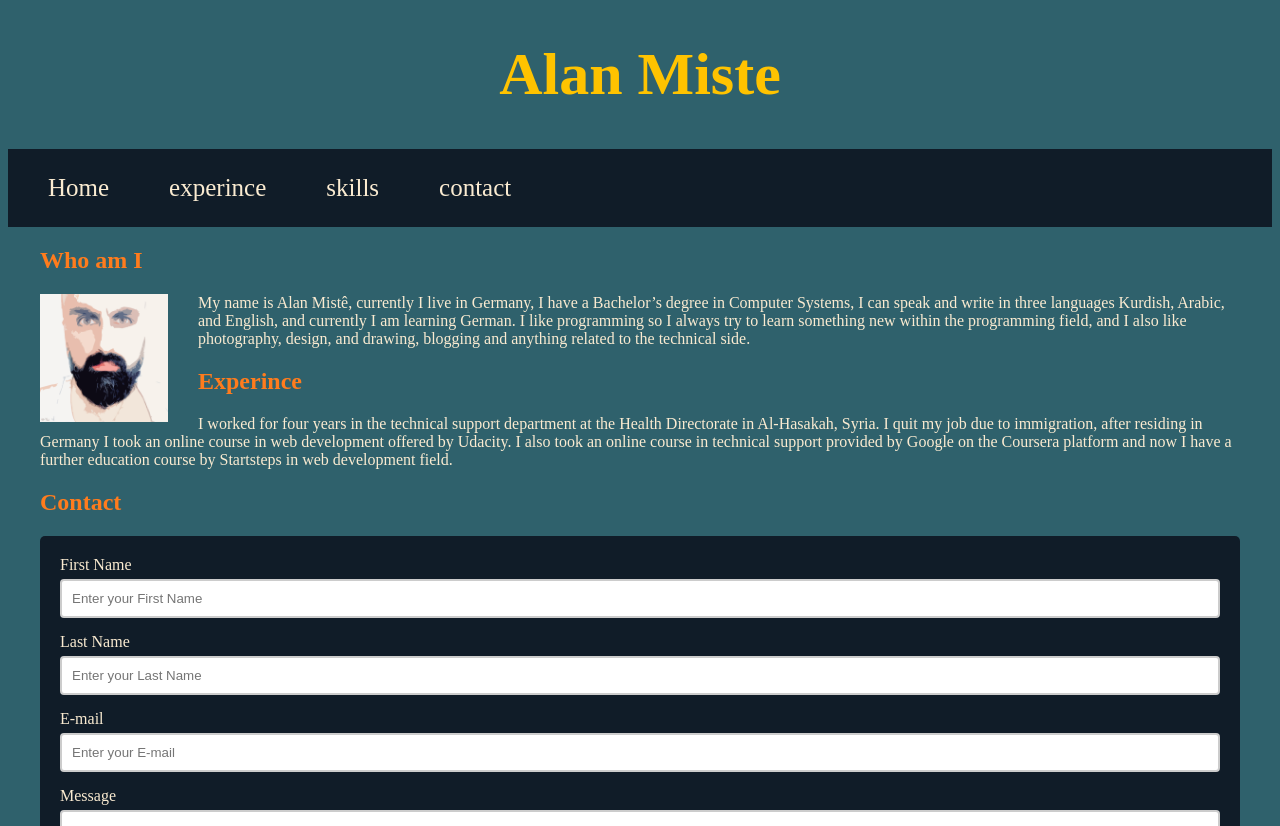
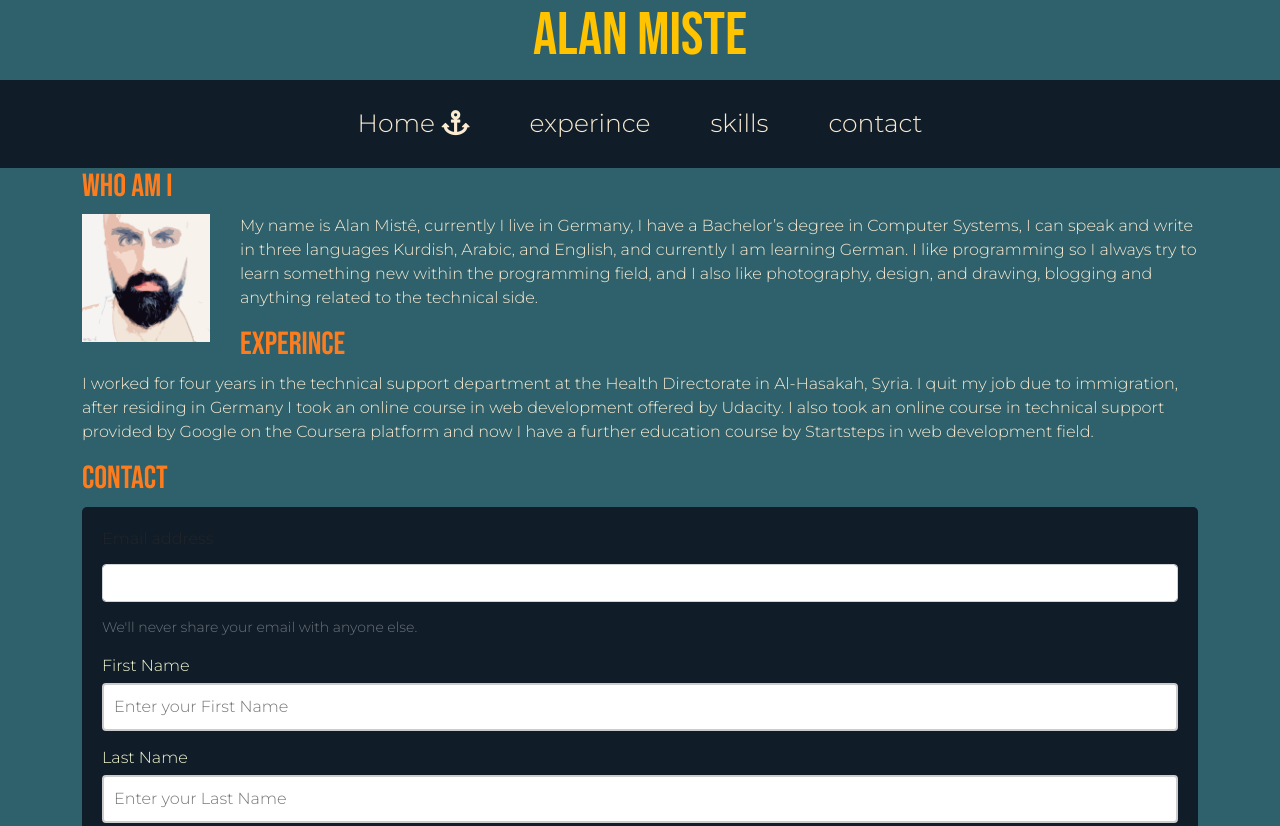
Before and after one commit to alanmiste/baranalan.github.io, a website: page index.html in a window 1280 px wide. Shown: the top 826 px of the page. Drawn offline with nearby package versions, Linux system fonts and the light colour scheme.

Commit message:
add new style

```diff
--- a/index.html
+++ b/index.html
@@ -1,18 +1,28 @@
 <!DOCTYPE html>
 <html lang="en">
+
 <head>
     <meta charset="UTF-8">
     <meta name="viewport" content="width=device-width, initial-scale=1.0">
     <title>Alan Miste</title>
+    <link rel="preconnect" href="https://fonts.gstatic.com">
+    <link href="https://fonts.googleapis.com/css2?family=Bebas+Neue&family=Montserrat:wght@300&display=swap"
+        rel="stylesheet">
+    <link href="https://cdnjs.cloudflare.com/ajax/libs/font-awesome/5.15.1/css/all.min.css" rel="stylesheet">
+    <link href="https://cdn.jsdelivr.net/npm/bootstrap@5.0.0-beta1/dist/css/bootstrap.min.css" rel="stylesheet"
+        integrity="sha384-giJF6kkoqNQ00vy+HMDP7azOuL0xtbfIcaT9wjKHr8RbDVddVHyTfAAsrekwKmP1" crossorigin="anonymous">
     <link rel="stylesheet" href="./style.css">
+
 </head>
+
 <body>
     <h1>Alan Miste</h1>
     <header>
         <nav>
             <ul>
                 <li>
-                    <a href="/index.html">Home</a>
+                    <a href="/index.html">Home <i class="fas fa-anchor"></i></a>
+                    <div class=test></div>
                 </li>
                 <li>
                     <a href="/index.html#experince">experince</a>
@@ -27,13 +37,16 @@
         </nav>
     </header>
     <section class="container" id="home">
+
         <h2 text-algin="center">Who am I</h2>
         <aside>
-            <img src="Alan Miste.jpg" alt="Alan Miste" style="width: 128px;height: 128px;"/>
+            <img src="Alan Miste.jpg" alt="Alan Miste" style="width: 128px;height: 128px;" />
         </aside>
         <p>
-            My name is Alan Mistê, currently I live in Germany, I have a Bachelor’s degree in Computer Systems, I can speak and write in three languages Kurdish, Arabic, and English, and currently I am learning German.
-            I like programming so I always try to learn something new within the programming field, and I also like photography, design, and drawing, blogging and anything related to the technical side.
+            My name is Alan Mistê, currently I live in Germany, I have a Bachelor’s degree in Computer Systems, I can
+            speak and write in three languages Kurdish, Arabic, and English, and currently I am learning German.
+            I like programming so I always try to learn something new within the programming field, and I also like
+            photography, design, and drawing, blogging and anything related to the technical side.
         </p>
 
 
@@ -42,13 +55,20 @@
         <h2>Experince</h2>
         <p>
             I worked for four years in the technical support department at the Health Directorate in Al-Hasakah, Syria.
-            I quit my job due to immigration, after residing in Germany I took an online course in web development offered by Udacity. I also took an online course in technical support provided by Google on the Coursera platform and now I have a further education course by Startsteps in web development field.
+            I quit my job due to immigration, after residing in Germany I took an online course in web development
+            offered by Udacity. I also took an online course in technical support provided by Google on the Coursera
+            platform and now I have a further education course by Startsteps in web development field.
         </p>
     </section>
     <section class="container" id="contact">
         <h2>Contact</h2>
         <div class="container2">
             <form>
+                <div class="mb-3">
+                    <label for="exampleInputEmail1" class="form-label">Email address</label>
+                    <input type="email" class="form-control" id="exampleInputEmail1" aria-describedby="emailHelp">
+                    <div id="emailHelp" class="form-text">We'll never share your email with anyone else.</div>
+                </div>
                 <lable>First Name</lable>
                 <input placeholder="Enter your First Name ">
                 <lable>Last Name</lable>
@@ -66,9 +86,10 @@
 
     <button id="iddentyfire">click me </button>
     <script>
-        document.getElementById("iddentyfire").addEventListener("click", function(e){
-            alert(5*5)
+        document.getElementById("iddentyfire").addEventListener("click", function (e) {
+            alert(5 * 5)
         })
     </script>
 </body>
+
 </html>
--- a/style.css
+++ b/style.css
@@ -1,74 +1,116 @@
-body{
+body {
   background-color: #2f616c;
+  font-family: 'Montserrat', sans-serif;
 }
-header{
+
+h1, h2, h3 {
+  font-family: 'Bebas Neue', cursive;
+}
+
+header {
   background-color: #101c28;
+}
 
-}
-header nav ul{
-    display:flex;
+header nav ul {
+  display: flex;
   list-style: none;
   padding: 10px;
   margin: 0;
+  justify-content: center;
+  flex-flow: column;
 }
-header nav ul li{
-padding : 15px;
+
+@media (min-width:600px) {
+  header nav ul {
+    flex-flow: row;
   }
-header nav ul li a{
-    color:#faebd1;
-    font-size:25px;
+}
+
+header nav ul li {
+  padding: 15px;
+}
+
+header nav ul li a {
+  color: #faebd1;
+  font-size: 25px;
   padding: 15px;
   text-decoration: none;
   transition: color 0.5s ease;
+  position: relative;
+}
 
+header nav ul li a:hover {
+  color: #ff7c1d;
 }
-header nav ul li a:hover{
-    color: #ff7c1d;
 
+/* header nav ul li:nth-child(2) a {
+  color: lime;
+}*/
+
+header nav ul li a:after {
+  height: 3px;
+  width: 0px;
+  background-color:#ff7c1d;
+  content: "";
+  position: absolute;
+  bottom: 0;
+  left: 0;
+  transition: width .3s ease;
 }
-aside{
 
+header nav ul li a:hover:after {
+  width: 100%;
+}
+
+aside {
   padding-right: 15px;
   margin-right: 15px;
   float: left;
 }
-.container{
-    max-width: 1200px;
-    margin: 0 auto;
+
+h1 {
+  color: #FFC300;
+  text-align: center;
+  font-size: 60px;
 }
-h1{
-    color:#FFC300 ;
-  text-align:center;
-  font-size:60px;
+
+p {
+  color: #faebd1;
 }
-p{
-  color:#faebd1;
+
+h2 {
+  color: #ff7c1d;
 }
-h2{
-  color:#ff7c1d;
-}
+
 .container2 {
   border-radius: 5px;
   background-color: #101c28;
   padding: 20px;
 }
-  lable{
-    color:#faebd1;
+
+lable {
+  color: #f6fad1;
 }
-  input,textarea{
-    width:100%;
-    padding:10px;
+
+input, textarea {
+  width: 100%;
+  padding: 10px;
   border: 2px solid #ccc;
-    border-radius:4px;
-    box-sizing:border-box;
-    margin-top:5px;
-    margin-bottom:15px;
+  border-radius: 4px;
+  box-sizing: border-box;
+  margin-top: 5px;
+  margin-bottom: 15px;
 }
-  button{
-    color:#ffffff;
-    background-color:#4CAF50;
-    border:none;
+
+button {
+  color: #ffffff;
+  background-color: #4CAF50;
+  border: none;
   padding: 8px 15px;
   border-radius: 3px;
-    cursor:pointer;
+  cursor: pointer;
 }
+
+.badge {
+  border-radius: 50%;
+}
```
Lines whose indentation alone changed are shown as unchanged.
